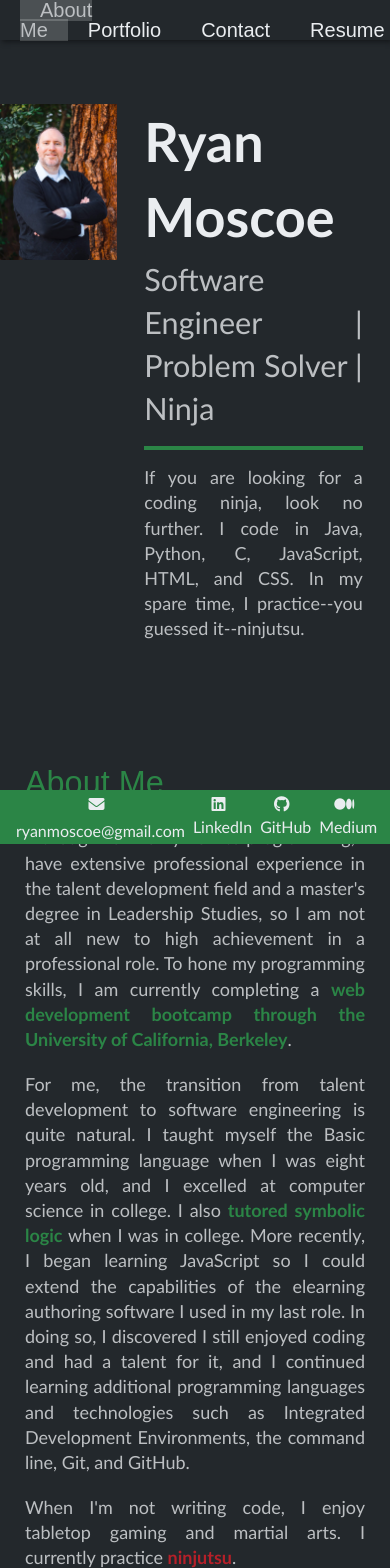
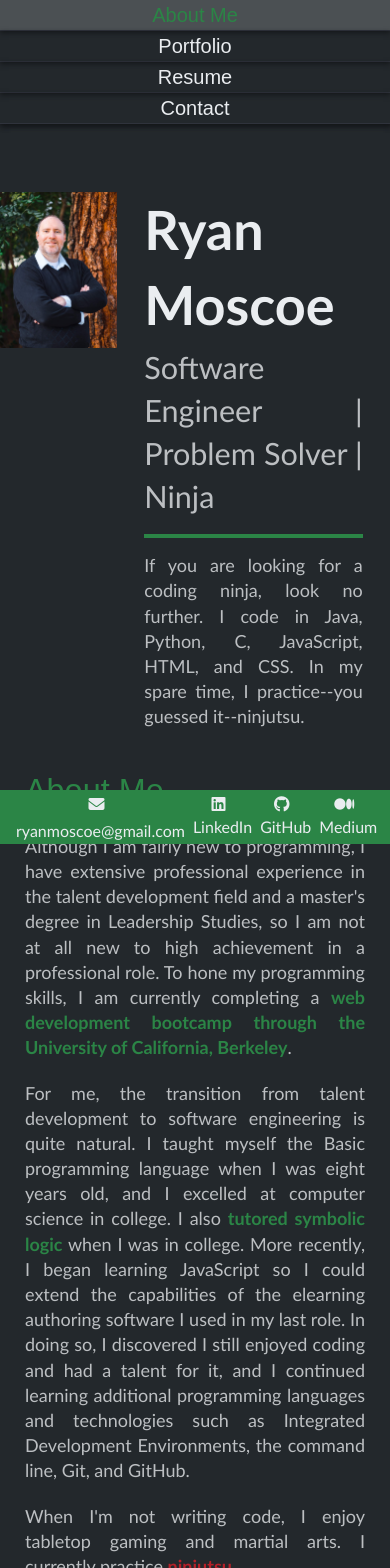
Before and after one commit to rmoscoe/my-portfolio, a React app: page / in a window 390 px wide. Shown: the top 1568 px of the page. Built offline with nearby package versions, Linux system fonts and the light colour scheme.

Commit message:
fix navbar styling

```diff
--- a/src/assets/css/header.css
+++ b/src/assets/css/header.css
@@ -5,7 +5,7 @@ header {
     background-color:var(--background-dark) !important;
     box-shadow:2px 2px 5px #14171a !important;
     z-index:10 !important;
-    scroll-behavior:smooth !important;
+    /* scroll-behavior:smooth !important; */
     top:0px;
 }
 
--- a/src/assets/css/nav.css
+++ b/src/assets/css/nav.css
@@ -9,7 +9,7 @@ nav {
 .nav-link {
     font-family:Arial, Helvetica, sans-serif !important;
     font-size:20px !important;
-    color:var(--light-color);
+    color:var(--light-color) !important;
     flex: .1 1 auto !important;
     padding:0em 1em 0em 1em;
 }
@@ -31,7 +31,15 @@ nav a:hover {
 @media screen and (max-width: 768px) {
     nav {
         display: block !important;
-        line-height:1 !important;
+        line-height:1.5 !important;
+        margin-left:0px !important;
+        margin-right:0px !important;
     }
 
+    nav a {
+        display: block;
+        text-align:center;
+        border-bottom:1px solid var(--background-accent);
+        box-shadow:0px 2px 5px #14171a !important;
+    }
 }
--- a/src/assets/css/style.css
+++ b/src/assets/css/style.css
@@ -12,7 +12,7 @@
 }
 
 html {
-    scroll-behavior:smooth !important;
+    /* scroll-behavior:smooth !important; */
     background-color: var(--background-dark);
 }
 
@@ -27,16 +27,16 @@ body {
 
 /* Because the nav bar is fixed, each section needs extra padding at the top so the heading doesn't get covered by the nav bar. */
 .link-to {
-    padding:60px 25px 3% 25px !important;
-    margin-bottom:2%;
+    padding:3% 25px 3% 25px !important;
+    /* margin-bottom:2%; */
 }
 
 #hero {
     display:flex !important;
     align-items:flex-start !important;
-    margin-bottom:10% !important;
+    margin-bottom:2% !important;
     padding-top:60px !important;
-    margin-top:1% !important;
+    margin-top:2% !important;
 }
 
 .hero-img {
--- a/src/components/nav.js
+++ b/src/components/nav.js
@@ -8,6 +8,7 @@ export default function Nav({ currentPage, handlePageChange }) {
             <nav>
                 <a
                     href="#about"
+                    // href="/"
                     onClick={() => handlePageChange("About")}
                     className={currentPage === 'About' ? 'nav-link active' : 'nav-link'}
                 >
@@ -21,19 +22,19 @@ export default function Nav({ currentPage, handlePageChange }) {
                     Portfolio
                 </a>
                 <a
+                    href="#resume"
+                    onClick={() => handlePageChange("Resume")}
+                    className={currentPage === 'Resume' ? 'nav-link active' : 'nav-link'}
+                >
+                    Resume
+                </a>
+                <a
                     href="#contact"
                     onClick={() => handlePageChange("Contact")}
                     className={currentPage === 'Contact' ? 'nav-link active' : 'nav-link'}
                 >
                     Contact
                 </a>
-                <a
-                    href="#resume"
-                    onClick={() => handlePageChange("Resume")}
-                    className={currentPage === 'Resume' ? 'nav-link active' : 'nav-link'}
-                >
-                    Resume
-                </a>
             </nav>
         </header>
 
--- a/src/components/portfolioContainer.js
+++ b/src/components/portfolioContainer.js
@@ -5,13 +5,11 @@ import Portfolio from './portfolio';
 import Resume from "./resume";
 
 export default function PortfolioContainer({ currentPage }) {
-    console.log("PortfolioContainer");
     const renderPage = () => {
         switch (currentPage) {
             case 'About':
                 return <About />;
             case 'Portfolio':
-                console.log("case Portfolio");
                 return <Portfolio />;
             case 'Contact':
                 return <Contact />;
```
